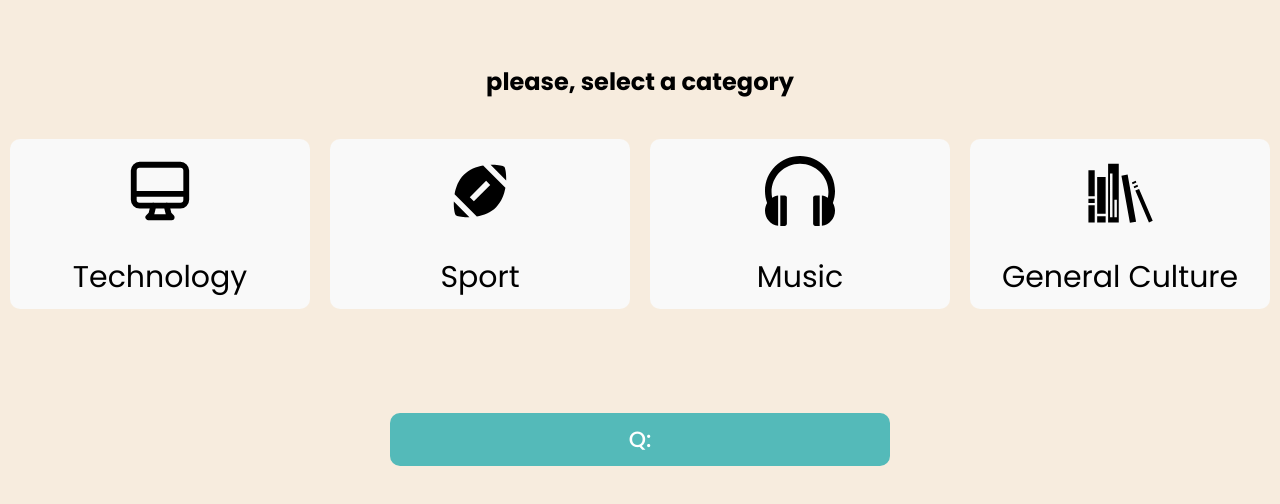
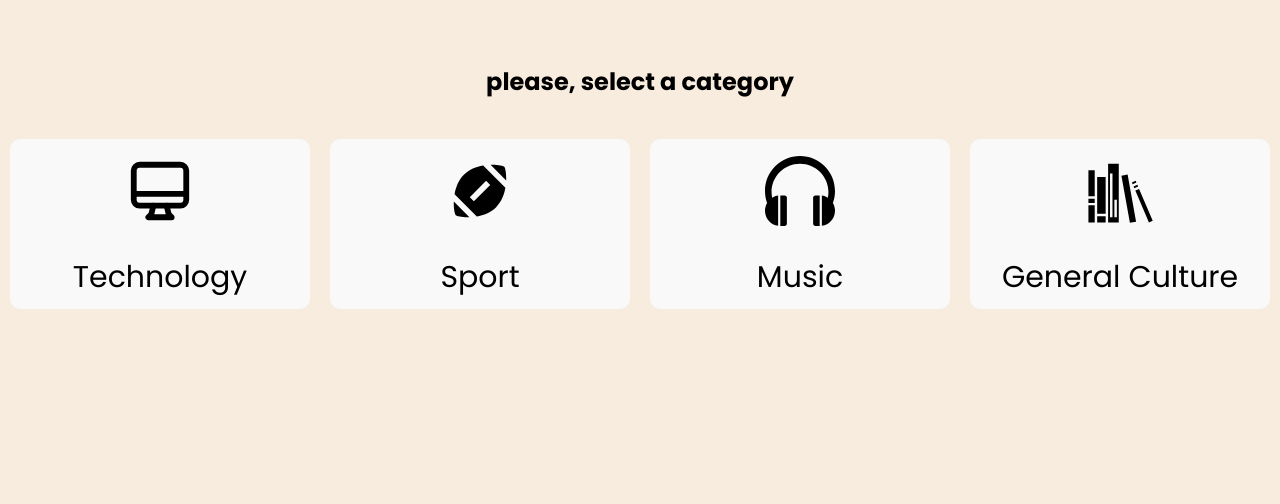
Before and after one commit to maaaz5/quiz-game, a Next.js app: page /question/1 in a window 1280 px wide. Shown: the top 504 px of the page. Built offline with nearby package versions, Linux system fonts and the light colour scheme.

Commit message:
bugs fixed

```diff
--- a/pages/question/[id].js
+++ b/pages/question/[id].js
@@ -12,15 +12,16 @@ export default function QestionPage() {
   const router = useRouter();
   let { id } = router.query;
 
-  // useEffect(() => {
-  //   setVisibility(false);
-  // }, [id]);
+  useEffect(() => {}, [id]);
 
   return (
     <div className={styles.card}>
-      <h3 className={styles.question}>
-        Q: {data[index - 1]?.questions[id]?.q}
-      </h3>
+      {data[index - 1]?.questions[id]?.q && (
+        <h3 className={styles.question}>
+          Q: {data[index - 1]?.questions[id]?.q}
+        </h3>
+      )}
+
       {/* <button onClick={() => setVisibility(!visibility)}>
         Show the answer
       </button> */}
```
